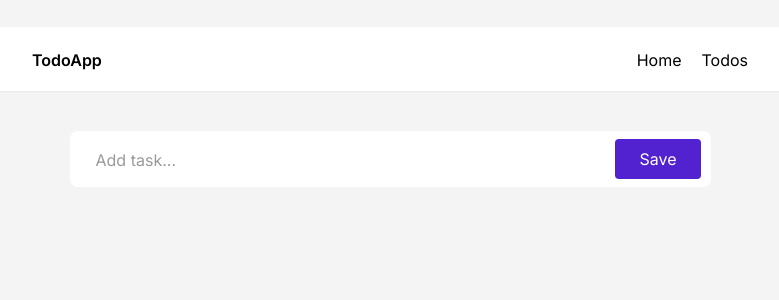
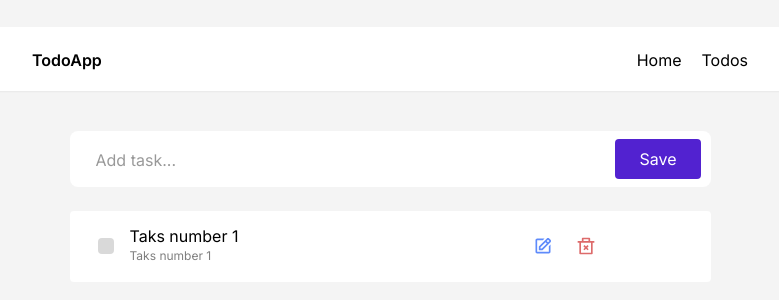
Before and after one commit to Jason-bolt/newTodo, a React (Create React App) app: page /todos in a window 1280 px wide. Shown: the top 300 px of the page, without its empty margins (250-1029 px from the left). Built offline with nearby package versions, Linux system fonts and the light colour scheme.

Commit message:
Working on tasks

```diff
--- a/package.json
+++ b/package.json
@@ -9,6 +9,7 @@
     "@testing-library/user-event": "^13.5.0",
     "react": "^18.2.0",
     "react-dom": "^18.2.0",
+    "react-icons": "^4.7.1",
     "react-router-dom": "^6.8.1",
     "react-scripts": "5.0.1",
     "web-vitals": "^2.1.4"
--- /dev/null
+++ b/src/components/Tasks.js
@@ -0,0 +1,34 @@
+import { BiEdit } from "react-icons/bi";
+import { RiDeleteBin2Line } from "react-icons/ri";
+
+const Tasks = () => {
+  return (
+    <>
+      {/* Tasks */}
+      <div className="flex flex-col mt-6 px-5 md:px-0 md:w-641px">
+        {/* Task */}
+        <div className="w-full h-72px bg-white px-7 py-4 rounded">
+          {/* content */}
+          <div className="flex flex-row items-center">
+            <input
+              type="checkbox"
+              className="rounded border-none bg-checkGray mr-4"
+              name="completed"
+              id="completed"
+            />
+            {/* Task and date */}
+            <div className="flex flex-col justify-center items-start w-403.33px">
+              <p className="text-base leading-19.36px">Taks number 1</p>
+              <p className="text-xs opacity-50 leading-19.2px">Taks number 1</p>
+            </div>
+            {/* Edit button */}
+            <BiEdit className="btn w-5 h-5 text-edit mr-23.17px" />
+            <RiDeleteBin2Line className="text-delete w-5 h-5" />
+          </div>
+        </div>
+      </div>
+    </>
+  );
+};
+
+export default Tasks;
--- a/src/components/Todos.js
+++ b/src/components/Todos.js
@@ -1,27 +1,12 @@
+import Tasks from "./Tasks";
+import Form from "./_Form";
+
 const Todos = () => {
   return (
-    <section className="md:w-641px flex flex-col">
-      <form className="w-full">
-        <div className="relative">
-          {/* <div className="absolute inset-y-0 left-0 flex items-center pl-3 pointer-events-none"></div> */}
-          <input
-            type="search"
-            id="search"
-            className="block h-14 px-26px pt-19px pb-18px w-full placeholder:text-black placeholder:opacity-40 border-none rounded-lg bg-white focus:outline-none"
-            placeholder="Add task..."
-            required
-          />
-
-          <button
-            type="submit"
-            className="text-white text-base rounded absolute right-2.5 bottom-2 bg-violet hover:bg-violet-800 px-6 py-2"
-          >
-            Save
-          </button>
-        </div>
-
-      </form>
-    </section>
+    <>
+      <Form />
+      <Tasks />
+    </>
   );
 };
 
--- /dev/null
+++ b/src/components/_Form.js
@@ -0,0 +1,26 @@
+const _Form = () => {
+  return (
+    <section className="w-full px-5 flex flex-col md:px-0 md:w-641px">
+      <form className="w-full">
+        <div className="relative">
+          <input
+            type="search"
+            id="search"
+            className="block h-14 px-26px pt-19px pb-18px w-full placeholder:text-black placeholder:opacity-40 border-none rounded-lg bg-white focus:outline-none"
+            placeholder="Add task..."
+            required
+          />
+
+          <button
+            type="submit"
+            className="text-white text-base rounded absolute right-2.5 bottom-2 bg-violet hover:bg-violet-800 px-6 py-2"
+          >
+            Save
+          </button>
+        </div>
+      </form>
+    </section>
+  );
+};
+
+export default _Form;
--- a/src/output.css
+++ b/src/output.css
@@ -722,62 +722,6 @@ select {
   --tw-backdrop-sepia:  ;
 }
 
-.form-input,.form-textarea,.form-select,.form-multiselect {
-  -webkit-appearance: none;
-          appearance: none;
-  background-color: #fff;
-  border-color: #6b7280;
-  border-width: 1px;
-  border-radius: 0px;
-  padding-top: 0.5rem;
-  padding-right: 0.75rem;
-  padding-bottom: 0.5rem;
-  padding-left: 0.75rem;
-  font-size: 1rem;
-  line-height: 1.5rem;
-  --tw-shadow: 0 0 #0000;
-}
-
-.form-input:focus, .form-textarea:focus, .form-select:focus, .form-multiselect:focus {
-  outline: 2px solid transparent;
-  outline-offset: 2px;
-  --tw-ring-inset: var(--tw-empty,/*!*/ /*!*/);
-  --tw-ring-offset-width: 0px;
-  --tw-ring-offset-color: #fff;
-  --tw-ring-color: #2563eb;
-  --tw-ring-offset-shadow: var(--tw-ring-inset) 0 0 0 var(--tw-ring-offset-width) var(--tw-ring-offset-color);
-  --tw-ring-shadow: var(--tw-ring-inset) 0 0 0 calc(1px + var(--tw-ring-offset-width)) var(--tw-ring-color);
-  box-shadow: var(--tw-ring-offset-shadow), var(--tw-ring-shadow), var(--tw-shadow);
-  border-color: #2563eb;
-}
-
-.form-input::-webkit-input-placeholder, .form-textarea::-webkit-input-placeholder {
-  color: #6b7280;
-  opacity: 1;
-}
-
-.form-input::placeholder,.form-textarea::placeholder {
-  color: #6b7280;
-  opacity: 1;
-}
-
-.form-input::-webkit-datetime-edit-fields-wrapper {
-  padding: 0;
-}
-
-.form-input::-webkit-date-and-time-value {
-  min-height: 1.5em;
-}
-
-.form-input::-webkit-datetime-edit,.form-input::-webkit-datetime-edit-year-field,.form-input::-webkit-datetime-edit-month-field,.form-input::-webkit-datetime-edit-day-field,.form-input::-webkit-datetime-edit-hour-field,.form-input::-webkit-datetime-edit-minute-field,.form-input::-webkit-datetime-edit-second-field,.form-input::-webkit-datetime-edit-millisecond-field,.form-input::-webkit-datetime-edit-meridiem-field {
-  padding-top: 0;
-  padding-bottom: 0;
-}
-
-.pointer-events-none {
-  pointer-events: none;
-}
-
 .absolute {
   position: absolute;
 }
@@ -786,21 +730,8 @@ select {
   position: relative;
 }
 
-.inset-y-0 {
-  top: 0px;
-  bottom: 0px;
-}
-
 .bottom-2 {
   bottom: 0.5rem;
-}
-
-.bottom-2\.5 {
-  bottom: 0.625rem;
-}
-
-.left-0 {
-  left: 0px;
 }
 
 .right-2 {
@@ -815,12 +746,24 @@ select {
   margin-bottom: 2.5rem;
 }
 
+.mr-4 {
+  margin-right: 1rem;
+}
+
 .mt-3 {
   margin-top: 0.75rem;
 }
 
 .mt-6 {
   margin-top: 1.5rem;
+}
+
+.mr-2 {
+  margin-right: 0.5rem;
+}
+
+.mr-23\.17px {
+  margin-right: 23.17px;
 }
 
 .block {
@@ -843,6 +786,10 @@ select {
   height: 347px;
 }
 
+.h-5 {
+  height: 1.25rem;
+}
+
 .h-screen {
   height: 100vh;
 }
@@ -853,6 +800,14 @@ select {
 
 .w-347px {
   width: 347px;
+}
+
+.w-403\.33px {
+  width: 403.33px;
+}
+
+.w-5 {
+  width: 1.25rem;
 }
 
 .w-full {
@@ -869,6 +824,10 @@ select {
 
 .flex-col-reverse {
   flex-direction: column-reverse;
+}
+
+.items-start {
+  align-items: flex-start;
 }
 
 .items-center {
@@ -889,20 +848,21 @@ select {
   margin-left: calc(1.25rem * calc(1 - var(--tw-space-x-reverse)));
 }
 
+.rounded {
+  border-radius: 0.25rem;
+}
+
 .rounded-lg {
   border-radius: 0.5rem;
 }
 
-.rounded {
-  border-radius: 0.25rem;
+.border-none {
+  border-style: none;
 }
 
-.border {
-  border-width: 1px;
-}
-
-.border-none {
-  border-style: none;
+.bg-checkGray {
+  --tw-bg-opacity: 1;
+  background-color: rgb(217 217 217 / var(--tw-bg-opacity));
 }
 
 .bg-gray {
@@ -920,18 +880,9 @@ select {
   background-color: rgb(255 255 255 / var(--tw-bg-opacity));
 }
 
-.p-4 {
-  padding: 1rem;
-}
-
 .px-26px {
   padding-left: 26px;
   padding-right: 26px;
-}
-
-.px-4 {
-  padding-left: 1rem;
-  padding-right: 1rem;
 }
 
 .px-42px {
@@ -939,9 +890,19 @@ select {
   padding-right: 42px;
 }
 
+.px-5 {
+  padding-left: 1.25rem;
+  padding-right: 1.25rem;
+}
+
 .px-6 {
   padding-left: 1.5rem;
   padding-right: 1.5rem;
+}
+
+.px-7 {
+  padding-left: 1.75rem;
+  padding-right: 1.75rem;
 }
 
 .py-2 {
@@ -949,9 +910,9 @@ select {
   padding-bottom: 0.5rem;
 }
 
-.py-3 {
-  padding-top: 0.75rem;
-  padding-bottom: 0.75rem;
+.py-4 {
+  padding-top: 1rem;
+  padding-bottom: 1rem;
 }
 
 .pb-18px {
@@ -960,14 +921,6 @@ select {
 
 .pb-22px {
   padding-bottom: 22px;
-}
-
-.pl-10 {
-  padding-left: 2.5rem;
-}
-
-.pl-3 {
-  padding-left: 0.75rem;
 }
 
 .pt-19px {
@@ -982,10 +935,6 @@ select {
   padding-top: 27px;
 }
 
-.pt-12 {
-  padding-top: 3rem;
-}
-
 .text-40px {
   font-size: 40px;
 }
@@ -995,21 +944,25 @@ select {
   line-height: 1.5rem;
 }
 
-.text-sm {
-  font-size: 0.875rem;
-  line-height: 1.25rem;
+.text-xs {
+  font-size: 0.75rem;
+  line-height: 1rem;
 }
 
 .font-light {
   font-weight: 300;
 }
 
-.font-medium {
-  font-weight: 500;
+.font-semibold {
+  font-weight: 600;
 }
 
-.font-semibold {
-  font-weight: 600;
+.leading-19\.2px {
+  line-height: 19.2px;
+}
+
+.leading-19\.36px {
+  line-height: 19.36px;
 }
 
 .leading-25\.6px {
@@ -1020,20 +973,29 @@ select {
   line-height: 48.41px;
 }
 
+.text-delete {
+  --tw-text-opacity: 1;
+  color: rgb(221 107 107 / var(--tw-text-opacity));
+}
+
+.text-edit {
+  --tw-text-opacity: 1;
+  color: rgb(95 139 251 / var(--tw-text-opacity));
+}
+
 .text-white {
   --tw-text-opacity: 1;
   color: rgb(255 255 255 / var(--tw-text-opacity));
+}
+
+.opacity-50 {
+  opacity: 0.5;
 }
 
 .shadow-sm {
   --tw-shadow: 0 1px 2px 0 rgb(0 0 0 / 0.05);
   --tw-shadow-colored: 0 1px 2px 0 var(--tw-shadow-color);
   box-shadow: var(--tw-ring-offset-shadow, 0 0 #0000), var(--tw-ring-shadow, 0 0 #0000), var(--tw-shadow);
-}
-
-.outline-none {
-  outline: 2px solid transparent;
-  outline-offset: 2px;
 }
 
 .placeholder\:text-black::-webkit-input-placeholder {
@@ -1054,99 +1016,9 @@ select {
   opacity: 0.4;
 }
 
-.focus\:border:focus {
-  border-width: 1px;
-}
-
-.focus\:border-blue-500:focus {
-  --tw-border-opacity: 1;
-  border-color: rgb(59 130 246 / var(--tw-border-opacity));
-}
-
-.focus\:border-green-500:focus {
-  --tw-border-opacity: 1;
-  border-color: rgb(34 197 94 / var(--tw-border-opacity));
-}
-
-.focus\:border-green-900:focus {
-  --tw-border-opacity: 1;
-  border-color: rgb(20 83 45 / var(--tw-border-opacity));
-}
-
-.focus\:border-red-500:focus {
-  --tw-border-opacity: 1;
-  border-color: rgb(239 68 68 / var(--tw-border-opacity));
-}
-
 .focus\:outline-none:focus {
   outline: 2px solid transparent;
   outline-offset: 2px;
-}
-
-.focus\:outline-red-500:focus {
-  outline-color: #ef4444;
-}
-
-.focus\:ring-4:focus {
-  --tw-ring-offset-shadow: var(--tw-ring-inset) 0 0 0 var(--tw-ring-offset-width) var(--tw-ring-offset-color);
-  --tw-ring-shadow: var(--tw-ring-inset) 0 0 0 calc(4px + var(--tw-ring-offset-width)) var(--tw-ring-color);
-  box-shadow: var(--tw-ring-offset-shadow), var(--tw-ring-shadow), var(--tw-shadow, 0 0 #0000);
-}
-
-.focus\:ring-blue-300:focus {
-  --tw-ring-opacity: 1;
-  --tw-ring-color: rgb(147 197 253 / var(--tw-ring-opacity));
-}
-
-.focus\:ring-blue-500:focus {
-  --tw-ring-opacity: 1;
-  --tw-ring-color: rgb(59 130 246 / var(--tw-ring-opacity));
-}
-
-.active\:border:active {
-  border-width: 1px;
-}
-
-.active\:border-violet:active {
-  --tw-border-opacity: 1;
-  border-color: rgb(82 34 208 / var(--tw-border-opacity));
-}
-
-.active\:border-red-500:active {
-  --tw-border-opacity: 1;
-  border-color: rgb(239 68 68 / var(--tw-border-opacity));
-}
-
-@media (prefers-color-scheme: dark) {
-  .dark\:bg-blue-600 {
-    --tw-bg-opacity: 1;
-    background-color: rgb(37 99 235 / var(--tw-bg-opacity));
-  }
-
-  .dark\:text-white {
-    --tw-text-opacity: 1;
-    color: rgb(255 255 255 / var(--tw-text-opacity));
-  }
-
-  .dark\:hover\:bg-blue-700:hover {
-    --tw-bg-opacity: 1;
-    background-color: rgb(29 78 216 / var(--tw-bg-opacity));
-  }
-
-  .dark\:focus\:border-blue-500:focus {
-    --tw-border-opacity: 1;
-    border-color: rgb(59 130 246 / var(--tw-border-opacity));
-  }
-
-  .dark\:focus\:ring-blue-500:focus {
-    --tw-ring-opacity: 1;
-    --tw-ring-color: rgb(59 130 246 / var(--tw-ring-opacity));
-  }
-
-  .dark\:focus\:ring-blue-800:focus {
-    --tw-ring-opacity: 1;
-    --tw-ring-color: rgb(30 64 175 / var(--tw-ring-opacity));
-  }
 }
 
 @media (min-width: 768px) {
@@ -1170,6 +1042,11 @@ select {
     border-radius: 0.5rem;
   }
 
+  .md\:px-0 {
+    padding-left: 0px;
+    padding-right: 0px;
+  }
+
   .md\:px-20 {
     padding-left: 5rem;
     padding-right: 5rem;
```
Also changed, not shown: tailwind.config.js (+11 -1 lines), 1 other file (tests, documents, lock files or other folders).
